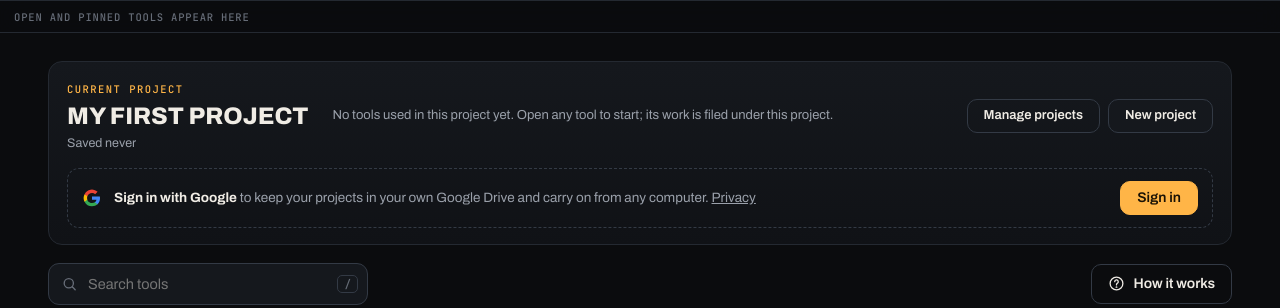
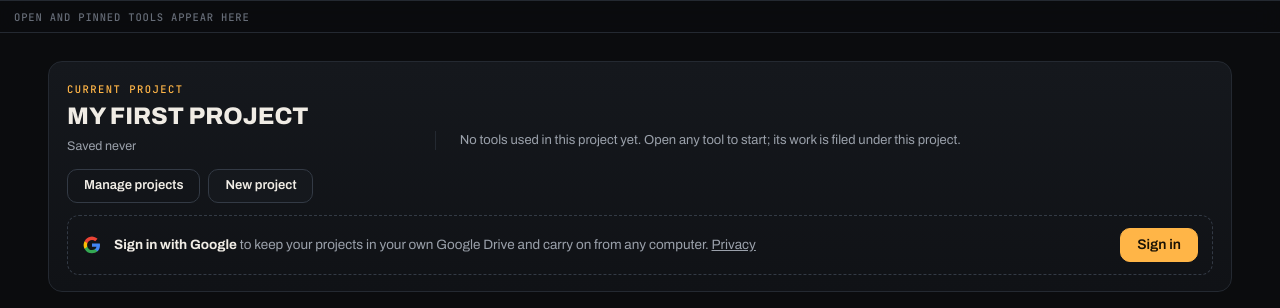
Before and after one commit to timmcglinchey/film-tool-hub, a plain HTML site: page index.html in a window 1280 px wide. Shown: the part 53-361 px from the top of the page. Drawn offline with Linux system fonts and the light colour scheme.

Commit message:
Home: tidy the current-project card so tool pills wrap in rows
Cap the project-name column so the recently used tools get the width,
keep each pill on one line, and move the buttons under the name on
mid-size screens.

Co-Authored-By: Claude Opus 5.5 <noreply@anthropic.com>
Claude-Session: https://claude.ai/code/session_01TFF3TxbwS8ycMT47TFx4iB

```diff
--- a/hub/hub.css
+++ b/hub/hub.css
@@ -99,17 +99,20 @@ svg{display:block}
 .inproj.priv{color:var(--cat-ink,var(--cat))}
 .inproj.priv::before{content:"";display:inline-block;width:7px;height:8px;margin-right:6px;border:1.5px solid currentColor;border-radius:2px;vertical-align:-1px}
 /* current project strip on the home page */
-.pstrip{display:grid;grid-template-columns:minmax(220px,auto) 1fr auto;gap:14px 24px;align-items:center;padding:16px 18px;border-radius:var(--radius);border:1px solid var(--line);background:linear-gradient(180deg,var(--surface) 0%,var(--bg2) 100%);margin-bottom:22px}
+.pstrip{display:grid;grid-template-columns:minmax(200px,26%) minmax(0,1fr) auto;grid-template-areas:"main used acts" "sign sign sign";gap:14px 24px;align-items:center;padding:16px 18px;border-radius:var(--radius);border:1px solid var(--line);background:linear-gradient(180deg,var(--surface) 0%,var(--bg2) 100%);margin-bottom:22px}
 .pstrip .plbl{font:500 10.5px var(--mono);letter-spacing:.14em;text-transform:uppercase;color:var(--accent-ink)}
-.pstrip h2{margin:4px 0 3px;font-weight:800;font-variation-settings:"wdth" 70;font-size:24px;text-transform:uppercase;line-height:1.05}
+.pstrip h2{margin:4px 0 6px;text-wrap:balance;font-weight:800;font-variation-settings:"wdth" 70;font-size:24px;text-transform:uppercase;line-height:1.05}
 .pstrip .pmeta{font-size:12.5px;color:var(--muted)}.pstrip .pmeta .un{color:var(--accent-ink);font-weight:600}
-.pused{display:flex;flex-wrap:wrap;gap:6px;min-width:0}
-.pchip{display:inline-flex;align-items:center;gap:7px;height:30px;padding:0 10px;border-radius:999px;border:1px solid var(--line2);font-size:13px;font-weight:500;text-decoration:none;color:var(--text)}
+.pstrip .pmain{grid-area:main;min-width:0}.pstrip .pacts{grid-area:acts}.pstrip .psignin{grid-area:sign}
+.pused{grid-area:used;display:flex;flex-wrap:wrap;gap:6px;min-width:0;align-content:center;padding-left:24px;border-left:1px solid var(--line)}
+.pchip{display:inline-flex;align-items:center;gap:7px;flex:none;height:30px;max-width:100%;padding:0 12px 0 10px;white-space:nowrap;border-radius:999px;border:1px solid var(--line2);font-size:13px;font-weight:500;text-decoration:none;color:var(--text)}
 .pchip:hover{border-color:var(--cat)}
-.pchip .sw{width:7px;height:7px;border-radius:50%;background:var(--cat)}
-.pchip small{font:500 10.5px var(--mono);color:var(--faint)}
+.pchip .sw{width:7px;height:7px;border-radius:50%;background:var(--cat);flex:none}
+.pchip small{font:500 10.5px var(--mono);color:var(--faint);padding-left:7px;border-left:1px solid var(--line2)}
 .pnone{font-size:13px;color:var(--muted)}
-.pacts{display:flex;gap:8px;flex-wrap:wrap;justify-content:flex-end}
+.pacts{display:flex;gap:8px;flex-wrap:wrap;justify-content:flex-end;align-self:start}
+@media (max-width:1600px){.pstrip{grid-template-columns:minmax(240px,30%) minmax(0,1fr);grid-template-areas:"main used" "acts used" "sign sign";row-gap:12px}.pstrip .pmain{align-self:end}.pacts{justify-content:flex-start}.pused{grid-row:1/3}}
+@media (max-width:1000px){.pstrip{grid-template-columns:1fr;grid-template-areas:"main" "acts" "used" "sign"}.pstrip .pmain{align-self:auto}.pused{grid-row:auto;padding:12px 0 0;border-left:0;border-top:1px solid var(--line)}}
 .pacts .btn{height:34px;font-size:13px}
 dialog.wide{width:min(720px,calc(100vw - 32px))}
 .plist{display:flex;flex-direction:column;border:1px solid var(--line);border-radius:12px;overflow:hidden;max-height:52vh;overflow-y:auto}
@@ -124,7 +127,7 @@ dialog.wide{width:min(720px,calc(100vw - 32px))}
 .btn.sm{height:30px;padding:0 10px;font-size:12.5px;border-radius:8px}
 .psec{font:500 10.5px var(--mono);letter-spacing:.1em;text-transform:uppercase;color:var(--faint);margin:16px 0 8px}
 .inproj{flex:none;color:var(--cat-ink)}
-@media (max-width:900px){.pstrip{grid-template-columns:1fr}.pacts{justify-content:flex-start}.projbtn .pl{display:none}}
+@media (max-width:900px){.pstrip{grid-template-columns:1fr;grid-template-areas:"main" "acts" "used" "sign"}.pacts{justify-content:flex-start}.projbtn .pl{display:none}}
 
 /* ───────── home ───────── */
 #home{padding-top:var(--top);min-height:100vh}
```
